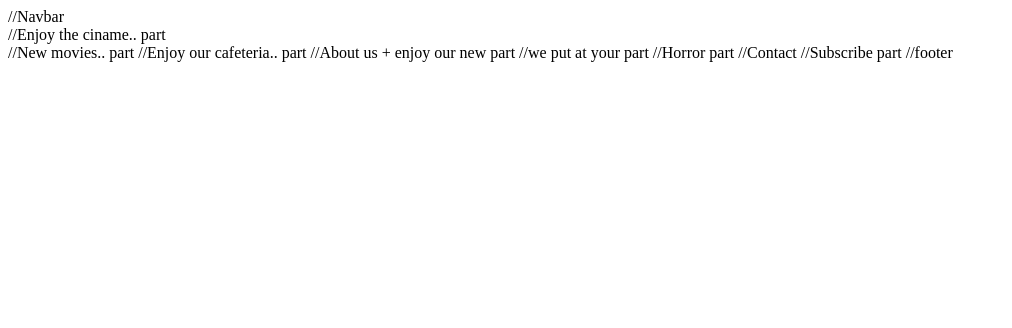
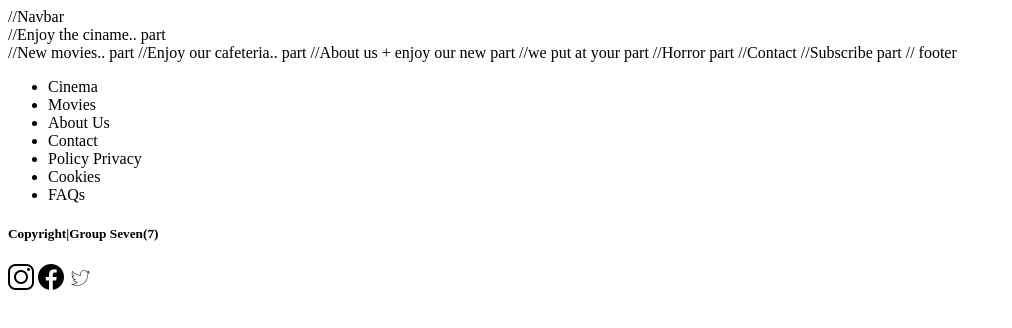
Before and after one commit to honigbienlein/cinema-pds-challenge, a plain HTML site: page index.html in a window 1280 px wide. Shown: the whole page, without its empty margins (0-1012 px from the left). Drawn offline with Linux system fonts and the light colour scheme.

Commit message:
footer updated

```diff
--- a/index.html
+++ b/index.html
@@ -17,6 +17,31 @@
     //Horror part
     //Contact
     //Subscribe part
-    //footer
+    // footer
+    <div class="footer">
+        <div class="footerlogo">
+            <img>
+        </div>
+        <div class="footerlist">
+            <ul>
+                <li>Cinema</li>
+                <li>Movies</li>
+                <li>About Us</li>
+                <li>Contact</li>
+                <li>Policy Privacy</li>
+                <li>Cookies</li>
+                <li>FAQs</li>
+            </ul>
+
+        </div>
+        <div class="footerlinks">
+            <h5>Copyright|Group Seven(7)</h5>
+            <img src="/images/icons8-instagram-26.png" alt="instagram">
+            <img src="/images/icons8-facebook-26.png" alt="facebook">
+            <img src="/images/icons8-twitter-25.png" alt="twitter">
+        </div>
+
+
+    </div>
 </body>
 </html>
```
Also changed, not shown: images/icons8-facebook-26.png (added), images/icons8-instagram-26.png (added), images/icons8-twitter-25.png (added).
